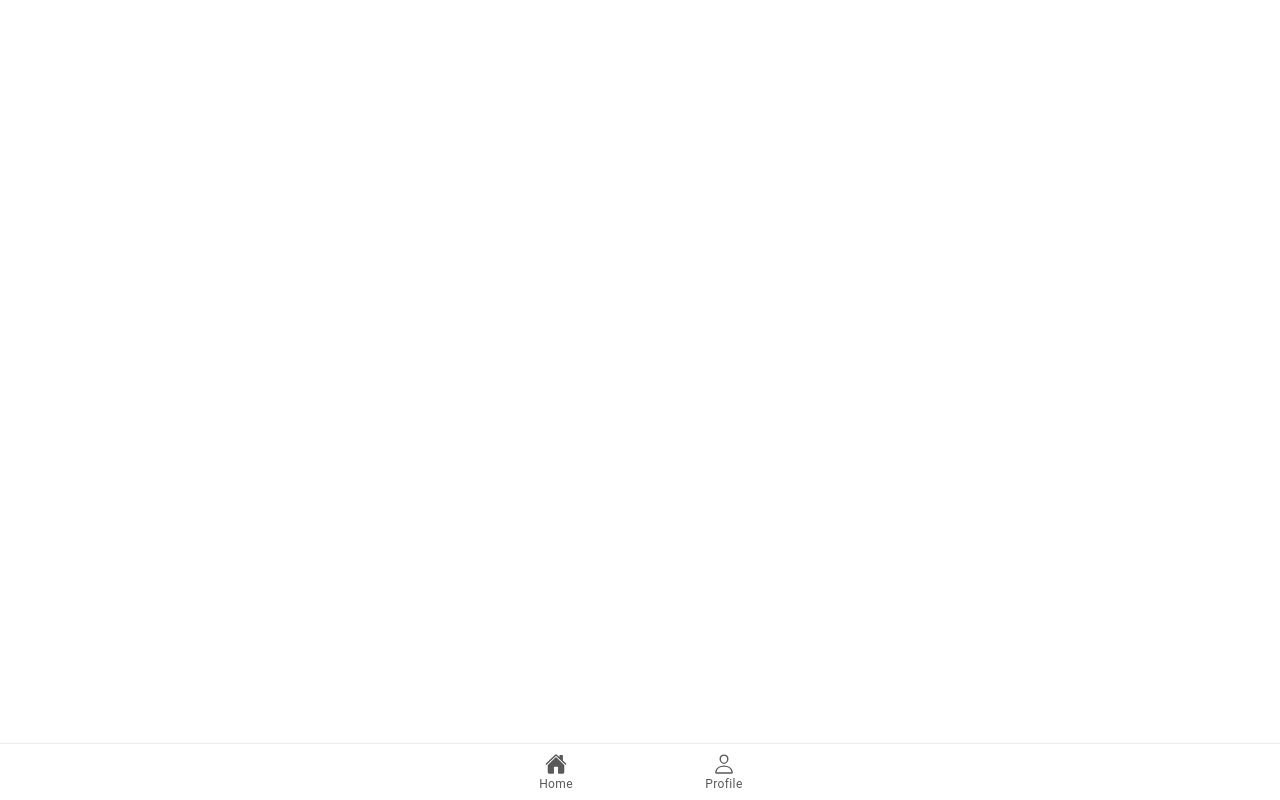
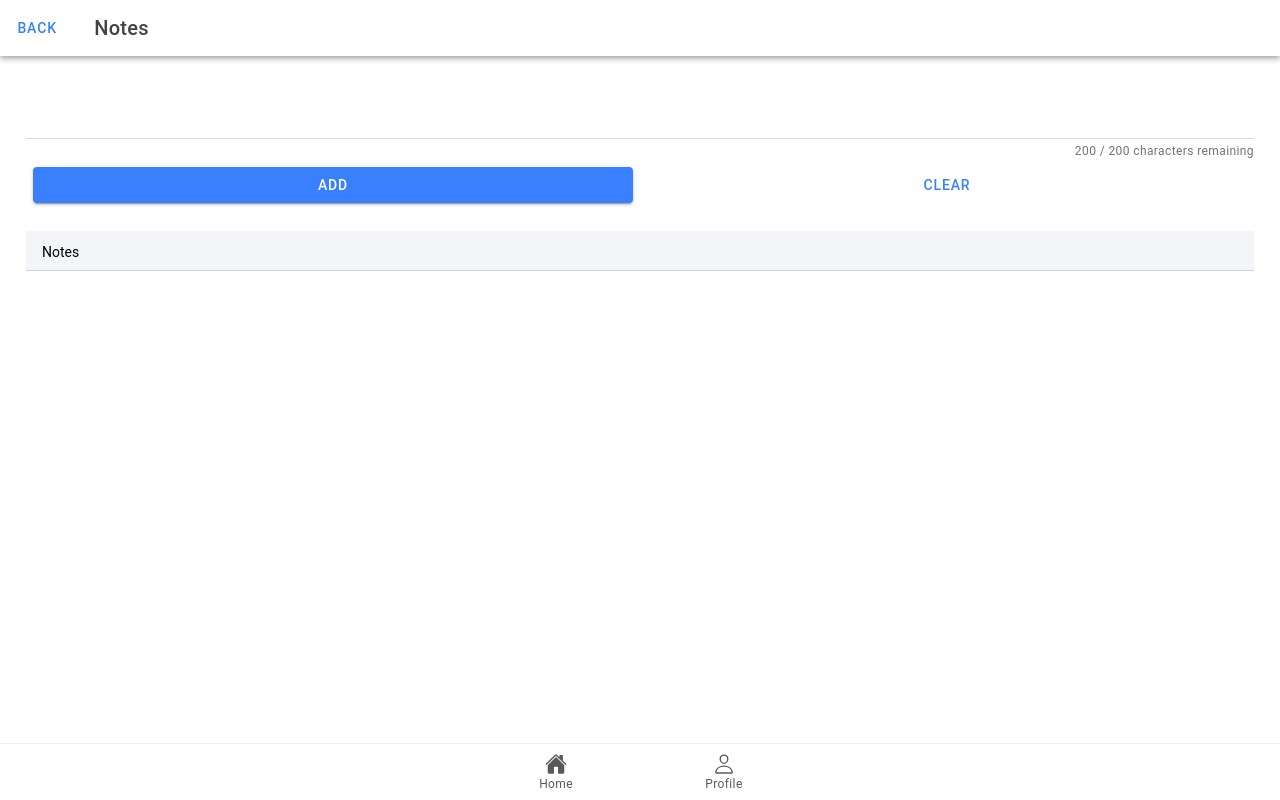
Before and after one commit to cliffamadeus/ion-t-evangelio, a React (Vite) app: page /notes in a window 1280 px wide. Built offline with nearby package versions, Linux system fonts and the light colour scheme.

Commit message:
Added notes resources

```diff
--- a/src/App.tsx
+++ b/src/App.tsx
@@ -18,6 +18,7 @@ import ClickCounter from './pages/clickcounter/clickcounter';
 import Calculator from './pages/calculator/calculator';
 import Todolist from './pages/todolist/todolist';
 import QuoteGenerator from './pages/quotegenerator/quotegenerator';
+import Notes from './pages/notes/notes';
 
 /* Core CSS required for Ionic components to work properly */
 import '@ionic/react/css/core.css';
@@ -73,6 +74,10 @@ const App: React.FC = () => (
             <QuoteGenerator />
           </Route>
 
+          <Route path="/notes">
+            <Notes />
+          </Route>
+
         </IonRouterOutlet>
 
       {/* Tab Buttons */}
--- a/src/pages/home.tsx
+++ b/src/pages/home.tsx
@@ -29,10 +29,7 @@ import {
 import './home.css';
 
 //Ionic Icons
-import { speedometerOutline,calculator,pencil, chatbubble} from 'ionicons/icons';
-
-//Additional Routes
-import ClickCounter from './clickcounter/clickcounter';
+import { speedometerOutline,calculator,pencil, chatbubble, readerOutline, reader} from 'ionicons/icons';
 
 const cardData = [
   {
@@ -58,6 +55,12 @@ const cardData = [
     icon: chatbubble,
     subtitle: 'Applet #4',
     link: '/quotegenerator'
+  },
+  {
+    title: 'Notes',
+    icon: readerOutline,
+    subtitle: 'Applet #5',
+    link: '/notes'
   }
 
 ];
--- /dev/null
+++ b/src/pages/notes/notes.css
@@ -0,0 +1,24 @@
+.notes-img-header{
+    width: 100%;
+    height: 25vh;
+    background-size: cover;
+    background-position: center;
+}
+
+.notes-title{
+    text-align: center;
+    font-size: 20px;
+}
+
+.notes-form{
+    padding-left: 15px;
+    font-size: 15px;
+    height: 200px;
+    white-space:normal;
+    overflow: hidden;
+    text-overflow: ellipsis;
+}
+
+.notes-result{
+    font-size: 20px;
+}
--- /dev/null
+++ b/src/pages/notes/notes.tsx
@@ -0,0 +1,160 @@
+import React, { useState, useEffect, useRef } from 'react';
+import {
+  IonBackButton,
+  IonButton,
+  IonButtons,
+  IonCard,
+  IonCardContent,
+  IonCardHeader,
+  IonCardSubtitle,
+  IonCardTitle,
+  IonCol,
+  IonContent,
+  IonGrid,
+  IonHeader,
+  IonIcon,
+  IonInput,
+  IonItem,
+  IonLabel,
+  IonList,
+  IonPage,
+  IonRow,
+  IonTitle,
+  IonToolbar,
+  IonItemDivider,
+  IonTextarea
+} from '@ionic/react';
+//Ionicons
+import { trashOutline,pencilOutline} from 'ionicons/icons';
+
+import './notes.css';
+
+const Todolist: React.FC = () => {
+  const [todos, setTodos] = useState<string[]>([]);
+  const [newTodo, setNewTodo] = useState<string>('');
+  const [editIndex, setEditIndex] = useState<number | null>(null);
+  const inputRef = useRef<HTMLIonTextareaElement>(null);
+
+  // Add a new to-do when the "Add" button is clicked
+  const addTodo = () => {
+    if (newTodo.trim() !== '') {
+      if (editIndex !== null) {
+        const newTodos = [...todos];
+        newTodos[editIndex] = newTodo;
+        setTodos(newTodos);
+        setEditIndex(null);
+      } else {
+        setTodos([...todos, newTodo]);
+      }
+      setNewTodo('');
+    }
+  };
+
+
+  // Clear the input field
+  const clearInput = () => {
+    setNewTodo('');
+    if (inputRef.current) {
+      inputRef.current.setFocus();
+    }
+  };
+
+  // Remove a to-do when the delete button is clicked
+  const removeTodo = (index: number) => {
+    setTodos(todos.filter((_, i) => i !== index));
+  };
+
+  // Set the input field for editing when a todo item is clicked
+  const editTodo = (index: number) => {
+    setNewTodo(todos[index]);
+    setEditIndex(index);
+    if (inputRef.current) {
+      inputRef.current.setFocus();
+    }
+  };
+
+  // Focus on the new to-do input when the component mounts or after editing
+  useEffect(() => {
+    if (inputRef.current) {
+      inputRef.current.focus();
+    }
+  }, [editIndex]);
+
+  return (
+    <IonPage>
+      <IonHeader>
+        <IonToolbar>
+          <IonButton slot="start" fill="clear" href='/'>
+            Back
+          </IonButton>
+          <IonTitle>Notes</IonTitle>
+        </IonToolbar>
+      </IonHeader>
+      <IonContent className="ion-padding">
+
+        <IonGrid>
+          <IonRow>
+            <IonCol>
+
+             {/*Todo list output*/}
+              <IonTextarea
+                placeholder="Type something here"
+                id="custom-input"
+                labelPlacement="floating"
+                counter={true}
+                maxlength={200}
+                counterFormatter={(inputLength, maxLength) => `${maxLength - inputLength} / ${maxLength} characters remaining`}
+                value={newTodo}
+                onIonInput={(e) => setNewTodo(e.detail.value!)}
+                ref={inputRef}
+              ></IonTextarea>
+
+              <IonRow>
+                  <IonCol>
+                  <IonButton expand="block" onClick={addTodo} > {editIndex !== null ? 'Update' : 'Add'}</IonButton>
+                  </IonCol>
+                  <IonCol>
+                  <IonButton  expand="block"fill="clear"  onClick={clearInput} >Clear</IonButton>
+                  </IonCol>
+              </IonRow>
+
+              {/*Todo list output*/}
+              <br></br>
+              <IonItemDivider color="light">
+                <IonLabel>Notes</IonLabel>
+              </IonItemDivider>
+              <IonList>
+                    {todos.map((todo, index) => (
+                      <IonItem className="notesresult" key={index}>
+                        <IonInput
+                          disabled={editIndex !== index}
+                          value={todo}
+                          onIonChange={(e) => setNewTodo(e.detail.value!)}
+                        ></IonInput>
+                        {editIndex === index ? (
+                          <IonButton onClick={() => addTodo()}>
+                            Done
+                          </IonButton>
+                        ) : (
+                          <>
+                            <IonButton onClick={() => editTodo(index)}>
+                              <IonIcon icon={pencilOutline} />
+                            </IonButton>
+                            <IonButton onClick={() => removeTodo(index)}>
+                              <IonIcon icon={trashOutline} />
+                            </IonButton>
+                          </>
+                        )}
+                      </IonItem>
+                    ))}
+              </IonList>
+
+            </IonCol>
+          </IonRow>
+        </IonGrid>
+      </IonContent>
+    </IonPage>
+  );
+};
+
+export default Todolist;
```
